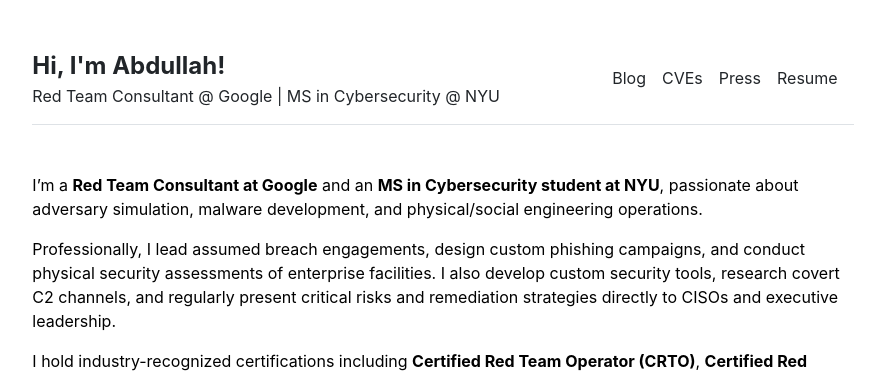
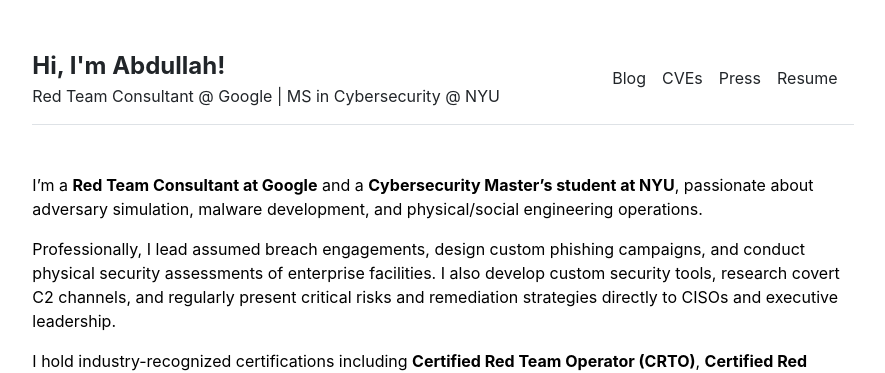
Before and after one commit to shehzade/shehzade.github.io, a Jekyll site: the page built from index.md, in a window 1280 px wide. Shown: the top 373 px of the page, without its empty margins (197-1082 px from the left). Built offline with Jekyll 4.4.1, drawn with Linux system fonts in a browser that asks for light colours.

Commit message:
Refine homepage introduction phrasing to Cybersecurity Master's student

```diff
--- a/index.md
+++ b/index.md
@@ -3,7 +3,7 @@ layout: home
 title: "Home"
 ---
 
-I'm a **Red Team Consultant at Google** and an **MS in Cybersecurity student at NYU**, passionate about adversary simulation, malware development, and physical/social engineering operations.
+I'm a **Red Team Consultant at Google** and a **Cybersecurity Master's student at NYU**, passionate about adversary simulation, malware development, and physical/social engineering operations.
 
 Professionally, I lead assumed breach engagements, design custom phishing campaigns, and conduct physical security assessments of enterprise facilities. I also develop custom security tools, research covert C2 channels, and regularly present critical risks and remediation strategies directly to CISOs and executive leadership.
 
```
